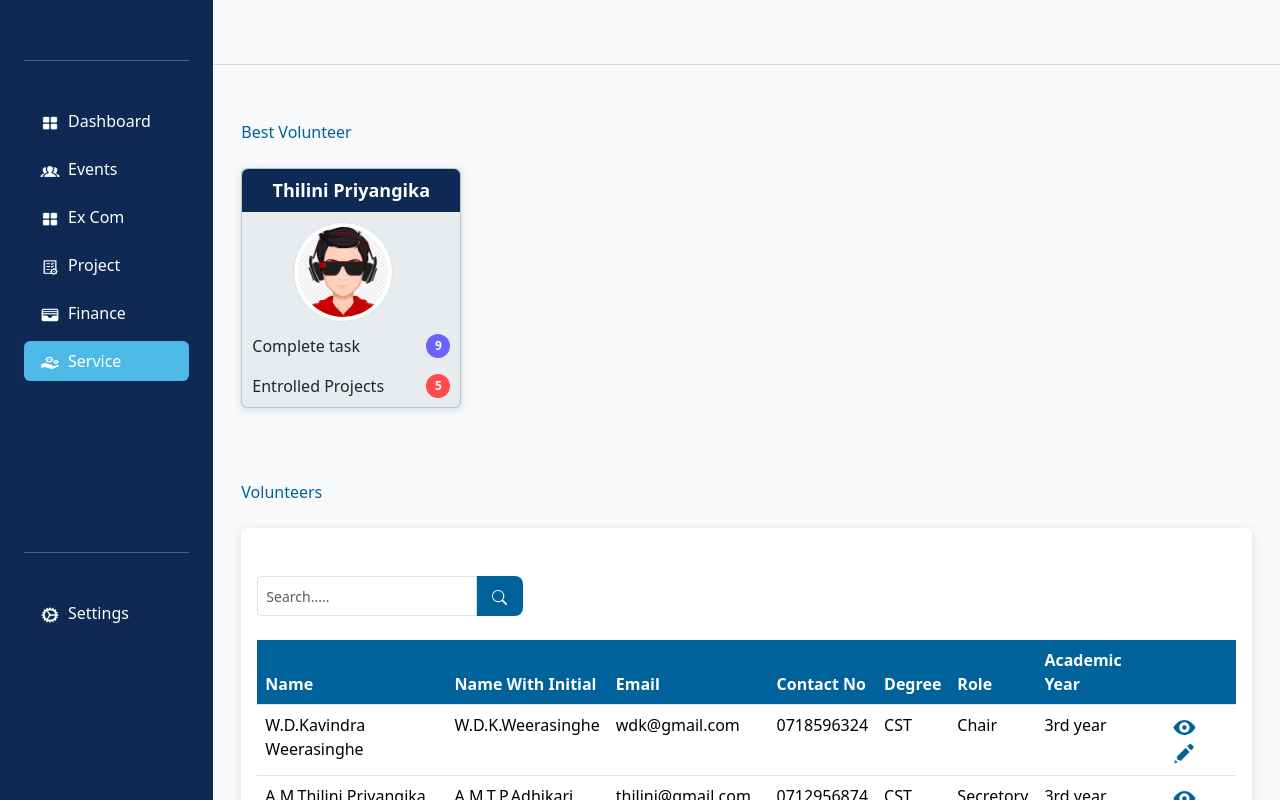
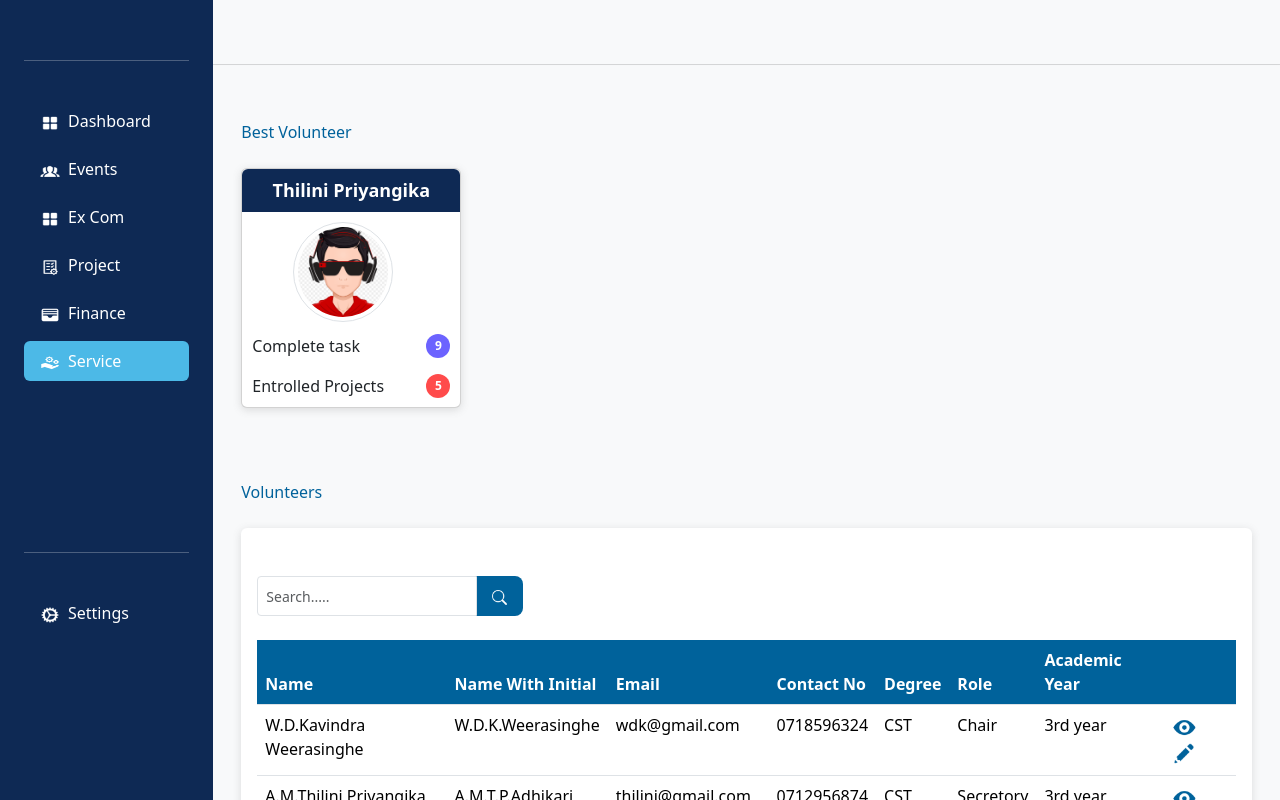
Before and after one commit to smaasath/IEEE-Student-branch-front-end, a React (Vite) app: page /dashboard/service/volunteer in a window 1280 px wide. Shown: the top 800 px of the page. Built offline with nearby package versions, Linux system fonts and the light colour scheme.

Commit message:
Volunteer page edit

```diff
--- a/src/pages/serviceFlow/volunteerDetailsPage/volunteerDetails.jsx
+++ b/src/pages/serviceFlow/volunteerDetailsPage/volunteerDetails.jsx
@@ -6,7 +6,7 @@ import CommonPagination from '../../../components/common/commonPagination/common
 
 const BestVolunteerCard = ({ photo, name,completedTask, entrolledProjects }) => {
     return (
-        <div className='card bg-body-secondary rounded common-shadow text-center' style={{   width: '220px', height: '240px', position: 'relative' }}>
+        <div className='card bg-white rounded common-shadow text-center' style={{   width: '220px', height: '240px', position: 'relative' }}>
           <div className='header bg-third text-white py-2 rounded-top'style={{ fontSize: '18px', fontWeight: 'bold' }}>
           {name}
           </div>
```
